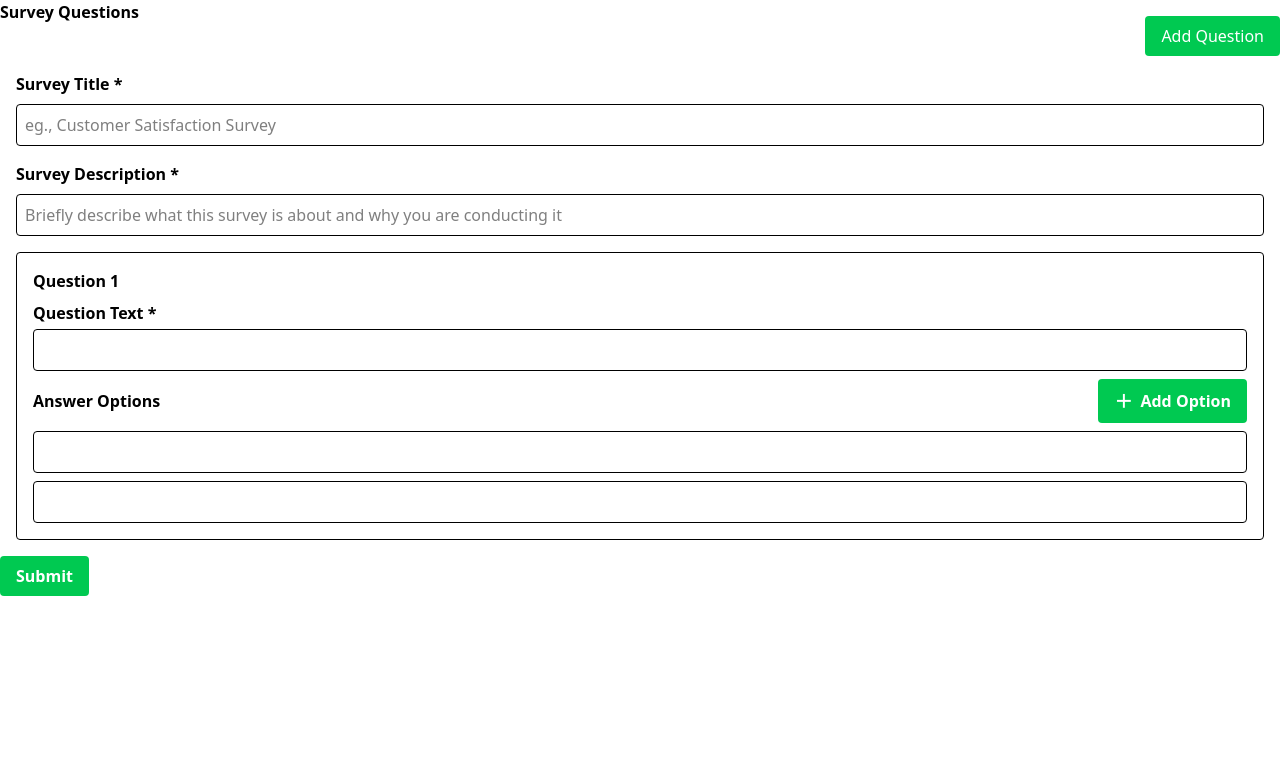
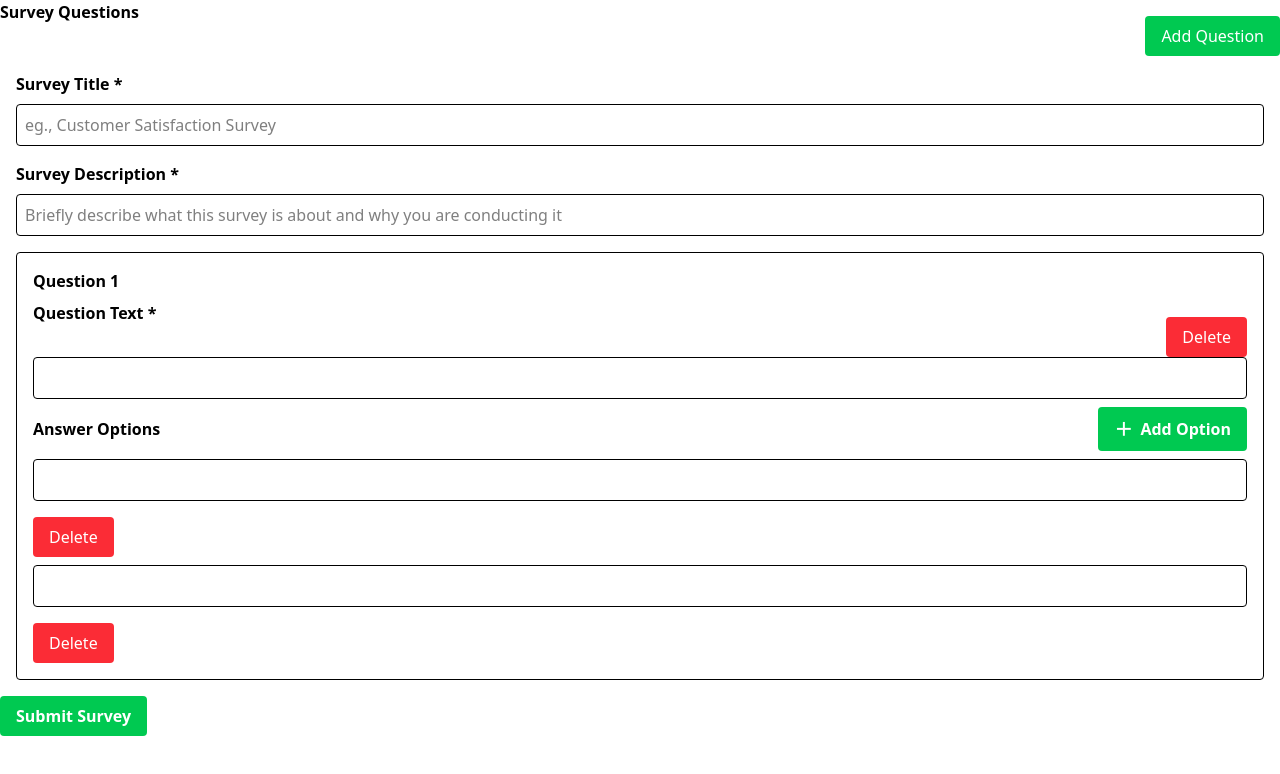
Before and after one commit to TigerTechie12/SURVEY_POLL_APP-1, a React (Vite) app in the folder Frontend/vite-project/: page /surveys/create in a window 1280 px wide. Shown: the top 774 px of the page. Built offline with nearby package versions, Linux system fonts and the light colour scheme.

Commit message:
added delete button

```diff
--- a/Frontend/vite-project/src/pages/createSurveys.tsx
+++ b/Frontend/vite-project/src/pages/createSurveys.tsx
@@ -18,6 +18,18 @@ export function CreateSurveys() {
     const [description, setDescription] = useState('');
     const [isSubmitting, setIsSubmitting] = useState(false);
 
+ function DeleteQuestions(questionIndex:number){
+    const del=[...questions]
+    setQuestions(del.splice(1,questionIndex))
+ }
+
+   function DeleteOptions(questionIndex:number,optIndex:number){
+const del=[...questions]
+const delOpts=del[questionIndex].options.splice(1,optIndex)
+return delOpts;
+}
+
+
     function AddQuestions() {
         setQuestions(prev => [...prev, { questionText: '', options: [''] }]);
     }
@@ -30,11 +42,39 @@ export function CreateSurveys() {
         });
     }
 
-async function submitResponse(){
-try{
-    const res=await axios.post(`/{BACKEND_URL},{title,description}`)
-}catch(e){}
-}
+    async function submitResponse() {
+        console.log('Button clicked, current isSubmitting:', isSubmitting);
+        try {
+            console.log('Setting isSubmitting to true');
+            setIsSubmitting(true);
+            console.log('After setting isSubmitting to true:', isSubmitting);
+
+            const res = await axios.post(
+                `${BACKEND_URL}/survey`,
+                {
+                    title,
+                    description,
+                    questions: questions.map(q => ({
+                        title: q.questionText,
+                        options: q.options
+                    }))
+                },
+                {
+                    headers: {
+                        Authorization: `Bearer ${localStorage.getItem("token")}`
+                    }
+                }
+            );
+
+            console.log("Survey submitted successfully:", res.data);
+        } catch (error) {
+            console.error("Error submitting survey:", error);
+        } finally {
+            console.log('Setting isSubmitting to false');
+            setIsSubmitting(false);
+            console.log('After setting isSubmitting to false:', isSubmitting);
+        }
+    }
 
     return (<div>
         <div className="flex flex-row justify-between">
@@ -46,6 +86,8 @@ try{
                 Add Question
             </button>
         </div>
+
+
         <div className="flex flex-col gap-4 p-4">
             <div>
                 <div className="font-semibold mb-2">Survey Title *</div>
@@ -74,8 +116,17 @@ try{
                     <div key={questionIndex} className="border p-4 rounded">
                         <div className="font-semibold mb-2">Question {questionIndex + 1}</div>
                         <div className="mb-2">
-                            <div className="font-semibold mb-1">Question Text *</div>
-                            <input
+
+                     <div className="flex flex-row justify-between">      <div className="font-semibold mb-1">Question Text *</div>
+                             <button
+                onClick={()=>DeleteQuestions(questionIndex)}
+                className="mt-4 bg-red-500 text-white px-4 py-2 rounded hover:bg-red-600 "
+            >
+                Delete
+            </button>  </div>
+
+
+                             <input
                                 type="text"
                                 value={q.questionText}
                                 onChange={(e: React.ChangeEvent<HTMLInputElement>) => {
@@ -96,6 +147,8 @@ try{
                                 <span className="text-lg font-bold">＋</span>
                                 <span className="font-semibold">Add Option</span>
                             </button>
+
+
                         </div>
 
                         <div className="space-y-2">
@@ -108,9 +161,15 @@ try{
                                             const updated = [...questions];
                                             updated[questionIndex].options[optIndex] = e.target.value;
                                             setQuestions(updated);
-                                        }}
+                                                   }}
                                         className="w-full p-2 border rounded"
                                     />
+                                    <button
+                onClick={()=>DeleteOptions(questionIndex,optIndex)}
+                className="mt-4 bg-red-500 text-white px-4 py-2 rounded hover:bg-red-600 "
+            >
+                Delete
+            </button>
                                 </div>
                             ))}
                         </div>
@@ -122,11 +181,15 @@ try{
         </div>
           <button
                 onClick={submitResponse}
-
-                className="flex items-center gap-2 bg-green-500 text-white px-4 py-2 rounded hover:bg-green-600 disabled:bg-green-300"
+                disabled={isSubmitting}
+                className={`flex items-center gap-2 px-4 py-2 rounded ${
+                    isSubmitting
+                        ? 'bg-green-300 cursor-not-allowed'
+                        : 'bg-green-500 hover:bg-green-600'
+                } text-white`}
             >
                 <span className="font-semibold">
-                    {isSubmitting ? 'Submitting...' : 'Submit'}
+                    {isSubmitting ? 'Submitting...' : 'Submit Survey'}
                 </span>
             </button>
         </div>
```
